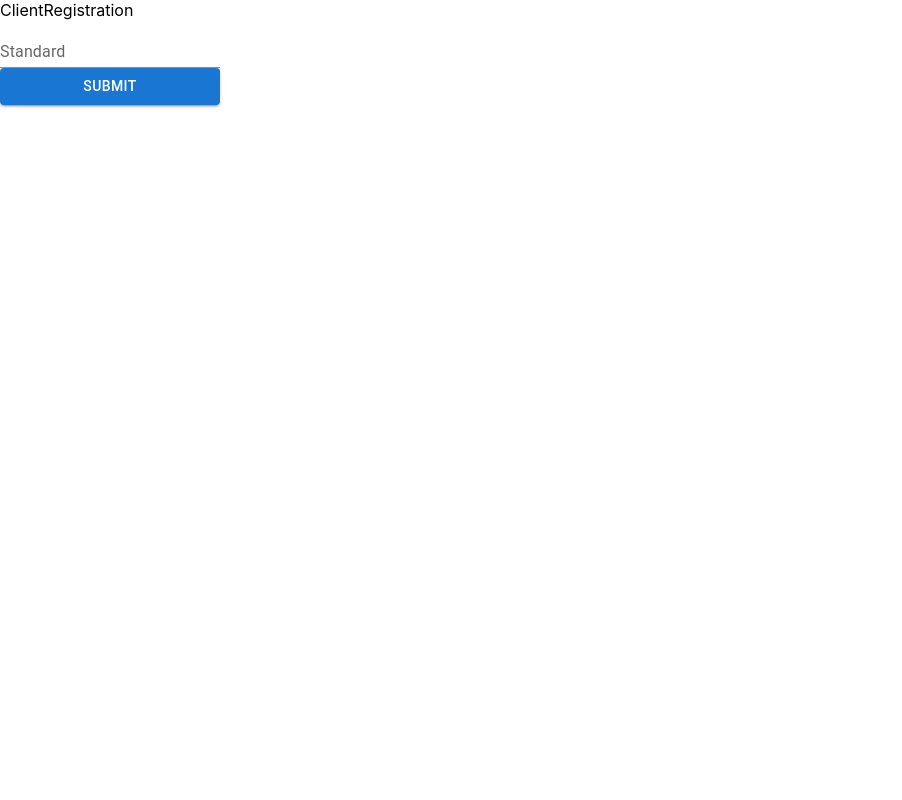
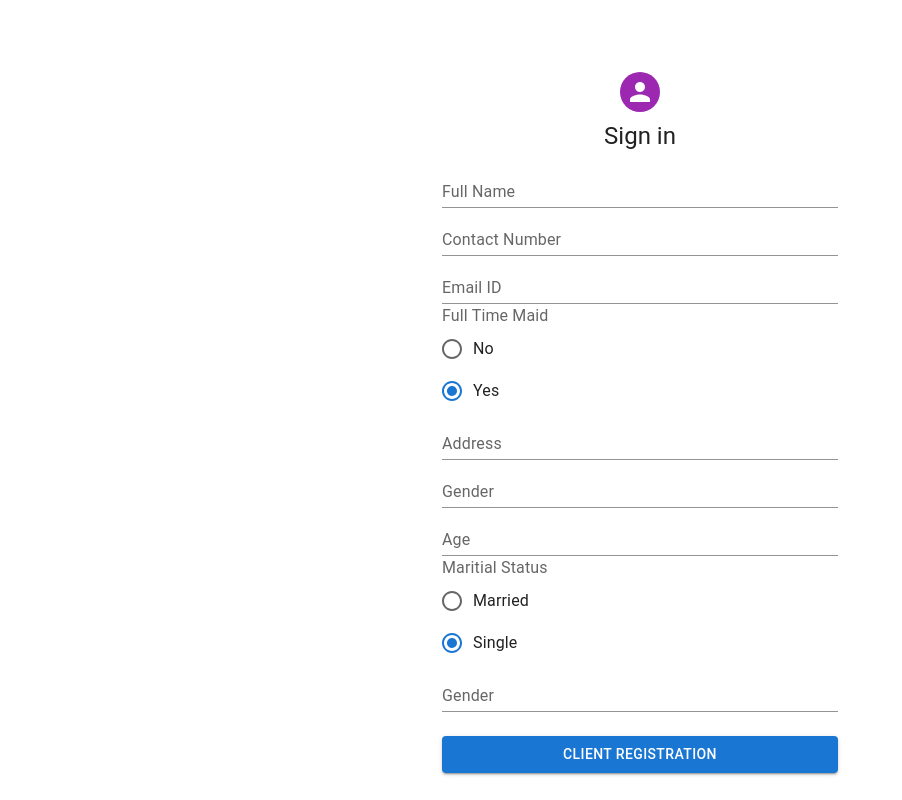
Before and after one commit to dhruv2803/hack_the_tank_38_sas, a React (Create React App) app in the folder frontend/: page /register/client in a window 1280 px wide. Shown: the whole page, without its empty margins (0-902 px from the left). Built offline with nearby package versions, Linux system fonts and the light colour scheme.

Commit message:
Frontend progress 1

```diff
--- a/frontend/src/components/ClientRegistration.jsx
+++ b/frontend/src/components/ClientRegistration.jsx
@@ -1,14 +1,64 @@
-import React from 'react'
+import {FormControl,FormLabel,Radio ,RadioGroup } from '@mui/material';
+import Avatar from '@mui/material/Avatar';
+import Button from '@mui/material/Button';
+import CssBaseline from '@mui/material/CssBaseline';
 import TextField from '@mui/material/TextField';
-import { Button, FormControl } from '@mui/material';
+import FormControlLabel from '@mui/material/FormControlLabel';
+import Checkbox from '@mui/material/Checkbox';
+import Link from '@mui/material/Link';
+import Grid from '@mui/material/Grid';
+import Box from '@mui/material/Box';
+import Typography from '@mui/material/Typography';
+import Container from '@mui/material/Container';
+import { createTheme, ThemeProvider } from '@mui/material/styles';
+
 const ClientRegistration = () => {
     return (
         <>
-            <div>ClientRegistration</div>
-            <FormControl>
-                <TextField id="standard-basic" label="Standard" variant="standard" />
-                <Button variant="contained">Submit</Button>
-            </FormControl>
+      <Container component="main" maxWidth="xs">
+        <CssBaseline />
+        <Box
+          sx={{
+            marginTop: 8,
+            display: 'flex',
+            flexDirection: 'column',
+            alignItems: 'center',
+          }}
+        >
+          <Avatar sx={{ m: 1, bgcolor: 'secondary.main' }}>
+          </Avatar>
+          <Typography component="h1" variant="h5">
+            Sign in
+          </Typography>
+          <Box component="form"  noValidate sx={{ mt: 1 }}>
+          <TextField fullWidth id="name" label="Full Name" variant="standard" />
+                    <TextField fullWidth  id="contactno" label="Contact Number" variant="standard" />
+                    <TextField fullWidth  id="email" label="Email ID" variant="standard" />
+                    <FormLabel id="permanentmaid">Full Time Maid</FormLabel>
+                    <RadioGroup aria-labelledby="permanent-label" defaultValue="1" name="radio-buttons-group">
+                        <FormControlLabel value="0" control={<Radio />} label="No" />
+                        <FormControlLabel value="1" control={<Radio />} label="Yes" />
+                    </RadioGroup>
+                    <TextField fullWidth id="address" label="Address" variant="standard" />
+                    <TextField fullWidth id="gender" label="Gender" variant="standard" />
+                    <TextField fullWidth id="age" label="Age" variant="standard" />
+                    <FormLabel id="maritialstatus">Maritial Status</FormLabel>
+                    <RadioGroup aria-labelledby="permanent-label" defaultValue="1" name="radio-buttons-group">
+                        <FormControlLabel value="0" control={<Radio />} label="Married" />
+                        <FormControlLabel value="1" control={<Radio />} label="Single" />
+                    </RadioGroup>
+                    <TextField fullWidth id="gender" label="Gender" variant="standard" />
+                    <Button
+                    type="submit"
+                    fullWidth
+                    variant="contained"
+                    sx={{ mt: 3, mb: 2 }}
+                    >
+                    Client Registration
+                    </Button>
+          </Box>
+        </Box>
+      </Container>
         </>
     )
 }
```
Also changed, not shown: 1 other file (tests, documents, lock files or other folders).
